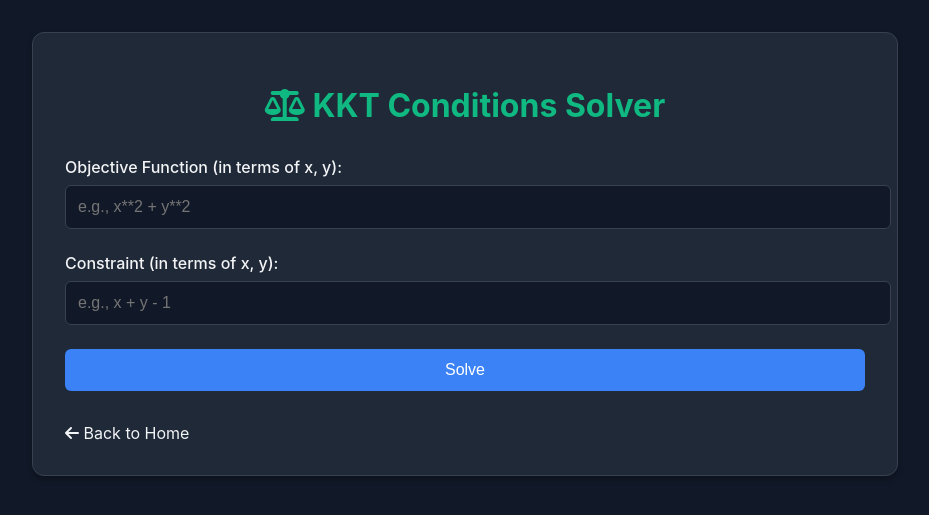
After one commit to Yashlol/MpProject, a Django app: page /kkt/ in a window 1280 px wide. The commit adds this page. Shown: the top 515 px of the page, without its empty margins (175-1104 px from the left). Run offline with Django 5.2, Linux system fonts and the light colour scheme.

Commit message:
kkt is working

```diff
--- a/lol/static/js/scripts.js
+++ /dev/null
@@ -1,5 +0,0 @@
-console.log("Common JS loaded!");
-
-function confirmAction(message) {
-    return confirm(message);
-}
--- /dev/null
+++ b/lol/templates/kkt_solver.html
@@ -0,0 +1,209 @@
+<!DOCTYPE html>
+<html lang="en">
+<head>
+    <meta charset="UTF-8">
+    <meta name="viewport" content="width=device-width, initial-scale=1.0">
+    <title>KKT Conditions Solver</title>
+    <link rel="stylesheet" href="https://cdnjs.cloudflare.com/ajax/libs/font-awesome/6.0.0/css/all.min.css">
+    <style>
+        :root {
+            --primary-color: #3b82f6;
+            --primary-hover: #2563eb;
+            --secondary-color: #10b981;
+            --background-dark: #111827;
+            --background-card: #1f2937;
+            --text-light: #f3f4f6;
+            --border-color: #374151;
+            --error-color: #ef4444;
+            --shadow-md: 0 4px 6px -1px rgba(0,0,0,0.3);
+            --shadow-lg: 0 10px 15px -3px rgba(0,0,0,0.3);
+        }
+
+        body {
+            font-family: 'Inter', system-ui, sans-serif;
+            background-color: var(--background-dark);
+            color: var(--text-light);
+            margin: 0;
+            padding: 2rem;
+        }
+
+        .container {
+            max-width: 800px;
+            margin: 0 auto;
+            background-color: var(--background-card);
+            padding: 2rem;
+            border-radius: 12px;
+            box-shadow: var(--shadow-md);
+            border: 1px solid var(--border-color);
+        }
+
+        h1 {
+            text-align: center;
+            margin-bottom: 2rem;
+            font-size: 2rem;
+            color: var(--secondary-color);
+        }
+
+        .form-group {
+            margin-bottom: 1.5rem;
+        }
+
+        label {
+            display: block;
+            margin-bottom: 0.5rem;
+            font-weight: 500;
+            color: var(--text-light);
+        }
+
+        input[type="text"] {
+            width: 100%;
+            padding: 0.75rem;
+            background-color: var(--background-dark);
+            border: 1px solid var(--border-color);
+            border-radius: 6px;
+            font-size: 1rem;
+            color: var(--text-light);
+        }
+
+        input[type="text"]:focus {
+            outline: none;
+            border-color: var(--primary-color);
+        }
+
+        .btn {
+            display: flex;
+            align-items: center;
+            justify-content: center;
+            background-color: var(--primary-color);
+            color: white;
+            padding: 0.75rem;
+            border: none;
+            border-radius: 6px;
+            font-size: 1rem;
+            cursor: pointer;
+            transition: background-color 0.3s ease;
+            width: 100%;
+            margin-top: 1rem;
+        }
+
+        .btn:hover {
+            background-color: var(--primary-hover);
+        }
+
+        .result-section {
+            background-color: var(--secondary-color);
+            padding: 1.5rem;
+            border-radius: 8px;
+            border: 1px solid var(--border-color);
+            margin-top: 2rem;
+        }
+
+        .result-section ul {
+            list-style: none;
+            padding-left: 0;
+        }
+
+        .result-section li {
+            padding: 0.5rem 0;
+            border-bottom: 1px solid var(--border-color);
+        }
+
+        .result-heading {
+            text-align: center;
+            font-size: 1.5rem;
+            color: var(--primary-color);
+            margin-bottom: 1rem;
+        }
+
+        .kkt-title {
+            color: var(--text-light);
+            font-size: 1.25rem;
+            margin-bottom: 0.5rem;
+        }
+
+        .solution-box {
+            background-color: var(--secondary-color);
+            padding: 1rem;
+            border-radius: 8px;
+            border: 1px solid var(--border-color);
+            box-shadow: var(--shadow-md);
+        }
+
+        .solution-box h4 {
+            margin-bottom: 0.5rem;
+            color: var(--primary-color);
+            font-size: 1.125rem;
+        }
+
+        .solution-box ul {
+            list-style: none;
+            padding-left: 0;
+        }
+
+        .solution-box li i {
+            color: var(--primary-color);
+            margin-right: 0.5rem;
+        }
+
+        .back-link {
+            display: inline-block;
+            margin-top: 2rem;
+            color: var(--text-gray);
+            text-decoration: none;
+        }
+
+        .back-link:hover {
+            color: var(--text-light);
+        }
+    </style>
+</head>
+<body>
+    <div class="container">
+        <h1><i class="fas fa-balance-scale"></i> KKT Conditions Solver</h1>
+
+        <form method="post">
+            {% csrf_token %}
+            <div class="form-group">
+                <label for="objective">Objective Function (in terms of x, y):</label>
+                <input type="text" id="objective" name="objective" placeholder="e.g., x**2 + y**2">
+            </div>
+
+            <div class="form-group">
+                <label for="constraint">Constraint (in terms of x, y):</label>
+                <input type="text" id="constraint" name="constraint" placeholder="e.g., x + y - 1">
+            </div>
+
+            <button type="submit" class="btn">Solve</button>
+        </form>
+
+        {% if result %}
+        <div class="result-section">
+            <h2 class="result-heading">
+                <i class="fas fa-check-circle"></i> KKT Conditions and Optimal Solution
+            </h2>
+
+            <div>
+                <h3 class="kkt-title">Karush-Kuhn-Tucker (KKT) Conditions:</h3>
+                <ul>
+                    <li><strong>1. Stationarity:</strong> ∇f(x) + ∑ λ<sub>i</sub> ∇g<sub>i</sub>(x) = 0</li>
+                    <li><strong>2. Primal Feasibility:</strong> g<sub>i</sub>(x) ≤ 0, ∀i</li>
+                    <li><strong>3. Dual Feasibility:</strong> λ<sub>i</sub> ≥ 0, ∀i</li>
+                    <li><strong>4. Complementary Slackness:</strong> λ<sub>i</sub> · g<sub>i</sub>(x) = 0, ∀i</li>
+                </ul>
+            </div>
+
+            <div class="solution-box">
+                <h4>Optimal Solution:</h4>
+                <ul>
+                    {% for sol in result %}
+                    <li><i class="fas fa-check"></i>{{ sol }}</li>
+                    {% endfor %}
+                </ul>
+            </div>
+        </div>
+        {% endif %}
+
+        <a href="/" class="back-link"><i class="fas fa-arrow-left"></i> Back to Home</a>
+    </div>
+</body>
+</html>
--- a/lol/urls.py
+++ b/lol/urls.py
@@ -9,4 +9,5 @@ urlpatterns = [
     path('knapsack/', views.knapsack_solver, name='knapsack'),
     path('genetic-algorithm/', views.genetic_algorithm, name='genetic_algorithm'),
     path('branch_and_bound_form/', views.branch_and_bound_view, name='branch_and_bound_form'),
+    path('kkt/', views.kkt_solver, name='kkt'),
 ]
--- a/lol/views.py
+++ b/lol/views.py
@@ -749,3 +749,30 @@ def branch_and_bound_view(request):
             })
 
     return render(request, "branch_and_bound_form.html")
+
+from sympy import symbols, Eq, diff, solve
+from django.shortcuts import render
+
+def kkt_solver(request):
+    result = None
+
+    if request.method == 'POST':
+        x, y, l = symbols('x y lambda')
+
+        obj_expr = request.POST['objective']
+        constraint_expr = request.POST['constraint']
+
+        # Convert strings to symbolic expressions
+        f = eval(obj_expr)  # Objective function
+        g = eval(constraint_expr)  # Constraint
+
+        # KKT conditions
+        L = f + l * g
+        dL_dx = diff(L, x)
+        dL_dy = diff(L, y)
+        dL_dl = g  # The constraint itself
+
+        solutions = solve([dL_dx, dL_dy, dL_dl], (x, y, l), dict=True)
+        result = solutions
+
+    return render(request, 'kkt_solver.html', {'result': result})
```
Also changed, not shown: lol/static/css/styles.css (deleted, +0 -81 lines), lol/templates/index.html (+8 -0 lines), lol/templates/base.html (added).
